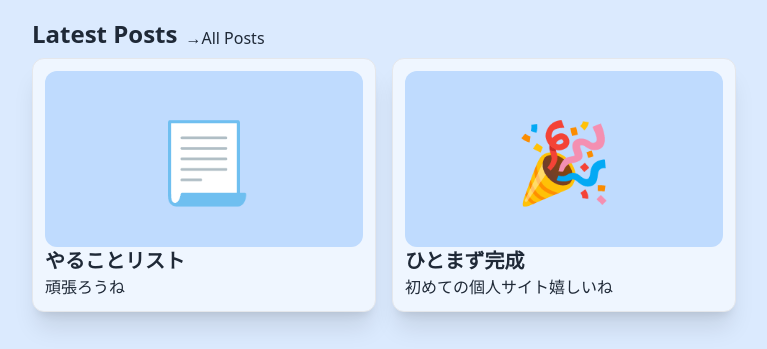
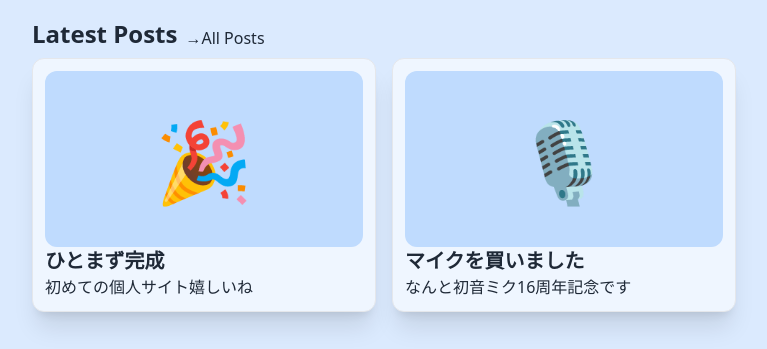
Before and after one commit to 39rep/39rep.com, an Astro site: page / in a window 1280 px wide. Shown: the part 198-547 px from the top of the page, without its empty margins (256-1023 px from the left). Built offline with nearby package versions, Linux system fonts and the light colour scheme; Astro itself is replaced by a stand-in of ours.

Commit message:
hidden draft .md

```diff
--- a/src/pages/index.astro
+++ b/src/pages/index.astro
@@ -1,10 +1,10 @@
 ---
-import CardLong from "@components/CardLong.astro";
 import CardSmall from "@components/CardSmall.astro";
 import SocialCard from "@components/SocialCard.astro";
 import Layout from "@layouts/Layout.astro";
 
 const allPosts = await Astro.glob("./posts/*.md");
+const nonDraftPosts = allPosts.filter((post) => !post.frontmatter.draft);
 ---
 
 <Layout title="39rep">
@@ -19,7 +19,7 @@ const allPosts = await Astro.glob("./posts/*.md");
       </div>
       <ul class="grid grid-cols-2 justify-center justify-items-stretch gap-4">
         {
-          allPosts
+          nonDraftPosts
             .slice(-2)
             .reverse()
             .map((post) => (
--- a/src/pages/posts/index.astro
+++ b/src/pages/posts/index.astro
@@ -3,6 +3,7 @@ import CardSmall from "@components/CardSmall.astro";
 import Home from "@components/Home.astro";
 import Layout from "@layouts/Layout.astro";
 const allPosts = await Astro.glob("../posts/*.md");
+const nonDraftPosts = allPosts.filter((post) => !post.frontmatter.draft);
 const pageTitle = "Posts | 39rep";
 ---
 
@@ -11,7 +12,7 @@ const pageTitle = "Posts | 39rep";
   <h1 class="text-2xl font-bold">Posts</h1>
   <ul class="grid grid-cols-2 justify-center justify-items-stretch gap-4">
     {
-      allPosts
+      nonDraftPosts
         .reverse()
         .map((post) => (
           <CardSmall
--- a/src/pages/posts/todo.md
+++ b/src/pages/posts/todo.md
@@ -1,6 +1,7 @@
 ---
 layout: "@layouts/MarkdownLayout.astro"
 title: "やることリスト"
+draft: true
 pubDate: 2023-08-31
 description: "頑張ろうね"
 image:
@@ -8,7 +9,6 @@ image:
   alt: ""
 emoji: "📃"
 tags: ["ブログ"]
-draft: true
 ---
 
 - 前の記事、次の記事のボタン
```
